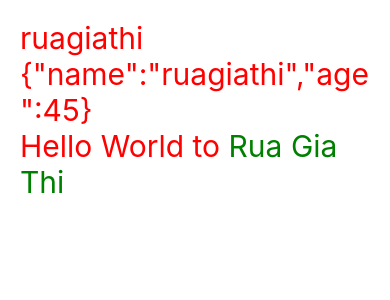
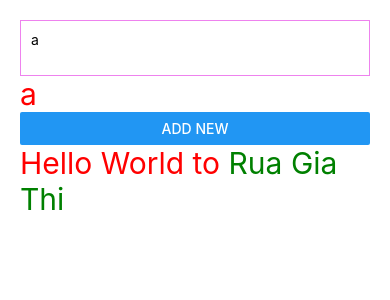
Before and after one commit to ruagiathi/project-09072025, a React Native app: screen / in a window 390 px wide. Shown: the top 300 px of the page. Built offline with nearby package versions, Linux system fonts and the light colour scheme.

Commit message:
video 30

```diff
--- a/App.tsx
+++ b/App.tsx
@@ -1,12 +1,12 @@
 import { StatusBar } from 'expo-status-bar';
 import { useState } from 'react';
-import { StyleSheet, Text, View } from 'react-native';
+import { StyleSheet, Button, Text, TextInput, View } from 'react-native';
 
 export default function App() {
 
   // data-style
   // string
-  const [name, setName] = useState<string>("ruagiathi");
+  const [name, setName] = useState<string>("a");
 
   // number
   const [age, setAge] = useState<number>(45);
@@ -23,9 +23,24 @@ export default function App() {
   return (
     <View style={styles.container}>
       <View>
+        <TextInput
+          onChangeText={value => setName(value)}
+          value={name}
+          autoCapitalize='none'
+          autoCorrect={false}
+          //keyboardType='numeric'
+          //maxLength={2}
+          multiline
+          style={{
+            borderColor: "violet",
+            borderWidth: 1,
+            padding: 10
+          }} />
         <Text style={styles.text}>{name}</Text>
-        <Text style={styles.text}>{JSON.stringify(person)}</Text>
       </View>
+
+      <Button title='Add New' />
+
       <Text style={styles.text}>Hello World to
         <Text style={styles.ruagiathi}> Rua Gia Thi</Text>
       </Text>
```
